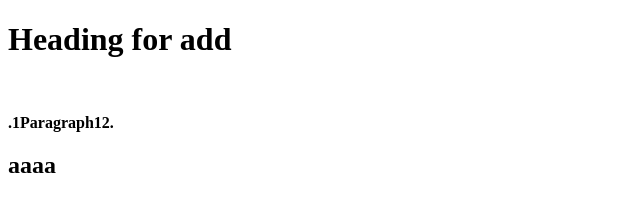
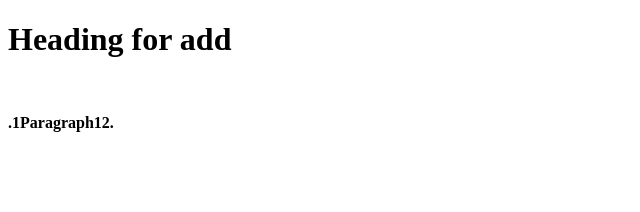
Before and after one commit to alexredko0004/alextest3, a plain HTML site: page index.html in a window 1280 px wide. Shown: the full height of the page, 0-640 px from the left. Drawn offline with Linux system fonts and the light colour scheme.

Commit message:
removed h2 from html and edited readme file

```diff
--- a/index.html
+++ b/index.html
@@ -5,7 +5,6 @@
 <h1>Heading for add</h1>
 <br>
 <p><b>.1Paragraph12.</b></p>
-<h2>aaaa</h2>
 
 </body>
 </html>
```
Also changed, not shown: README.md.
